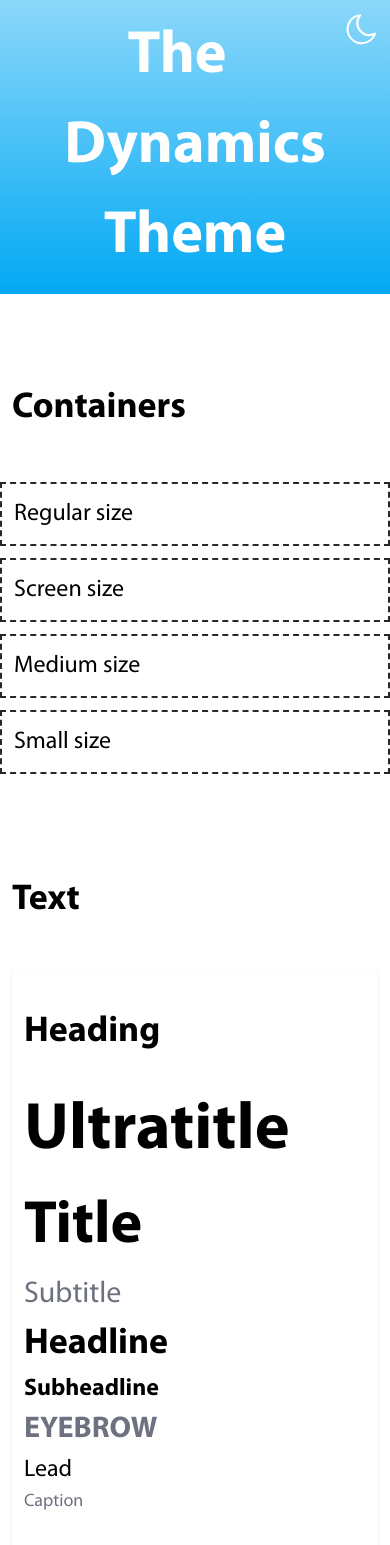
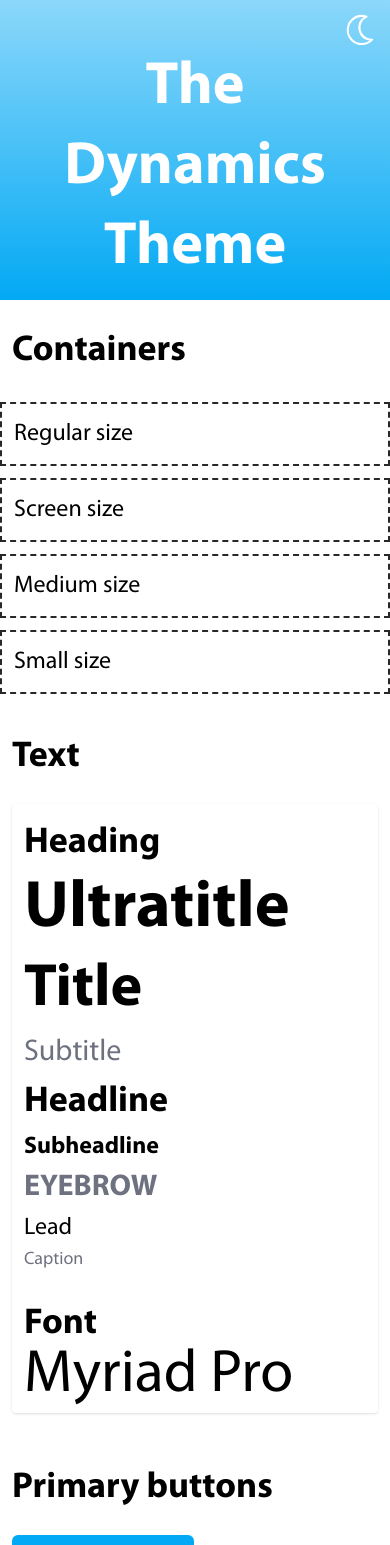
Before and after one commit to DevtranetHQ/Hacksuite-theme, a React (Create React App) app: page / in a window 390 px wide. Shown: the top 1545 px of the page. Built offline with nearby package versions, Linux system fonts and the light colour scheme.

Commit message:
Tweak for mobile

```diff
--- a/src/App.css
+++ b/src/App.css
@@ -1,3 +1,10 @@
 header {
     background: linear-gradient(180deg, #FFFFFF -85.1%, #03A9F4 100%);
 }
+
+@media screen and (max-width: 639.91px) {
+    /* sm */
+    .flex-wrap:nth-child(2) {
+        line-height: 100px;
+    }
+}
--- a/src/App.js
+++ b/src/App.js
@@ -3,12 +3,12 @@ import configValue from "./config";
 
 export default function App() {
     return (
-        <div className="flex flex-col gap-10">
+        <div className="flex flex-col sm:gap-1.5 md:gap-10">
             <header className="p-3 md:p-14 md:rounded-br-[145.5px] relative text-white text-center">
-                <h1 className="float-right md:absolute cursor-pointer rotate-[-25deg] top-3 right-5 headline">
-                    <svg xmlns="http://www.w3.org/2000/svg" aria-hidden="true" role="img" width="1em" height="1em" preserveAspectRatio="xMidYMid meet" viewBox="0 0 36 36"><path fill="currentColor" d="M31 27.19a1 1 0 0 0-1-.56h-.85a11 11 0 0 1-4.23-21.02a1 1 0 0 0 .61-1a1 1 0 0 0-.67-.91a14.7 14.7 0 0 0-5-.87a15.12 15.12 0 0 0 0 30.24a14.78 14.78 0 0 0 11-4.81a1 1 0 0 0 .14-1.07Zm-11.11 3.93a13.12 13.12 0 0 1 0-26.24a11.81 11.81 0 0 1 2 .16a13 13 0 0 0 5.72 23.53a12.75 12.75 0 0 1-7.72 2.55Z"/><path fill="none" d="M0 0h36v36H0z"/></svg>
+                <h1 className="md:absolute cursor-pointer md:rotate-[-25deg] top-3 right-5 headline">
+                    <svg className="float-right" xmlns="http://www.w3.org/2000/svg" aria-hidden="true" role="img" width="1em" height="1em" preserveAspectRatio="xMidYMid meet" viewBox="0 0 36 36"><path fill="currentColor" d="M31 27.19a1 1 0 0 0-1-.56h-.85a11 11 0 0 1-4.23-21.02a1 1 0 0 0 .61-1a1 1 0 0 0-.67-.91a14.7 14.7 0 0 0-5-.87a15.12 15.12 0 0 0 0 30.24a14.78 14.78 0 0 0 11-4.81a1 1 0 0 0 .14-1.07Zm-11.11 3.93a13.12 13.12 0 0 1 0-26.24a11.81 11.81 0 0 1 2 .16a13 13 0 0 0 5.72 23.53a12.75 12.75 0 0 1-7.72 2.55Z"/><path fill="none" d="M0 0h36v36H0z"/></svg>
                 </h1>
-                <h1 className="title">The Dynamics Theme</h1>
+                <h1 className="clear-both title">The Dynamics Theme</h1>
             </header>
 
             <section>
@@ -33,8 +33,8 @@ export default function App() {
             <section className="container-regular">
                 {/* Typography */}
                 <h1 className="heading mb-5">Text</h1>
-                <div className="md:grid grid-cols-2 rounded gap-2 shadow" id="typography">
-                    <div className="p-3 md:p-10">
+                <div className="lg:grid grid-cols-2 rounded gap-2 shadow" id="typography">
+                    <div className="p-3 md:p-10 md:pb-0 lg:pb-10">
                         <h1 className="heading">Heading</h1>
                         <h1 className="ultratitle">Ultratitle</h1>
                         <h1 className="title">Title</h1>
@@ -45,9 +45,9 @@ export default function App() {
                         <h1 className="lead">Lead</h1>
                         <h1 className="caption">Caption</h1>
                     </div>
-                    <div className="p-3 md:p-10">
+                    <div className="p-3 md:p-10 md:pt-0 lg:pt-10">
                         <h1 className="heading">Font</h1>
-                        <h1 className="text-60px md:text-66px">Myriad Pro</h1>
+                        <h1 className="text-60px md:text-66px leading-[50px]">Myriad Pro</h1>
                     </div>
                 </div>
             </section>
@@ -143,7 +143,7 @@ export default function App() {
                             <h1 className="text-24px md:text-42px">Translucent</h1>
                         </div>
                         <div className="card-translucent-dark">
-                            <h1 className="text-24px md:text-42px">TranslucentDark</h1>
+                            <h1 className="break-all text-24px md:text-42px">TranslucentDark</h1>
                         </div>
                     </div>
                 </div>
@@ -195,7 +195,7 @@ export default function App() {
             <section className="container-regular">
                 {/* Colors */}
                 <h1 className="heading mb-5">Colors</h1>
-                <div className="px-5 md:px-20">
+                <div className="px-5 lg:px-20">
                     <h1 className="heading mb-5">Primary Colors</h1>
                     <div className="md:grid grid-cols-3 gap-5 mb-10">
                         <div className="min-h-[120px] mb-2 md:mb-0 bg-deep-sky-blue font-bold p-5 py-28 rounded text-center text-24px text-white uppercase">
@@ -245,22 +245,22 @@ export default function App() {
                 <div className="outline-badge">Outline</div>
             </section>
 
-            <section className="container-regular">
+            <section className="container-regular" id="font-sizes">
                 {/* Font sizes */}
                 <h1 className="heading mb-5">Font sizes</h1>
                 <div className="md:flex flex-col">
-                    <div className="md:flex items-baseline leading-[170px]">
+                    <div className="flex flex-wrap md:flex-nowrap items-baseline leading-[170px]">
                         <div className="inline-block truncate text-198px">198px</div>
                         <div className="inline-block truncate text-156px">156px</div>
                     </div>
-                    <div className="md:flex gap-2 md:ml-5 items-baseline leading-[170px]">
+                    <div className="flex flex-wrap md:flex-nowrap gap-2 md:ml-5 items-baseline leading-[170px]">
                         <div className="inline-block truncate text-120px">120px</div>
                         <div className="inline-block truncate text-96px">96px</div>
                         <div className="inline-block truncate text-90px">90px</div>
                         <div className="inline-block truncate text-84px">84px</div>
                         <div className="inline-block truncate text-78px">78px</div>
                     </div>
-                    <div className="md:flex gap-3 md:ml-9 items-baseline leading-none">
+                    <div className="flex flex-wrap md:flex-nowrap gap-3 md:ml-9 items-baseline leading-none">
                         <div className="inline-block truncate text-72px">72px</div>
                         <div className="inline-block truncate text-66px">66px</div>
                         <div className="inline-block truncate text-60px">60px</div>
--- a/src/index.css
+++ b/src/index.css
@@ -63,15 +63,15 @@
      * Typography
      */
     .heading {
-        @apply font-bold text-36px md:text-42px leading-[100px];
+        @apply font-bold text-36px md:text-42px md:leading-[100px];
     }
 
     .ultratitle {
-        @apply font-bold text-66px md:text-120px leading-[100px];
+        @apply font-bold text-66px md:text-120px leading-[80px] md:leading-[100px];
     }
 
     .title {
-        @apply font-bold text-60px md:text-66px;
+        @apply font-bold text-60px md:text-66px leading-[80px];
     }
 
     .subtitle {
@@ -102,11 +102,11 @@
      * Buttons
      */
     .button-big, .button-medium, .button-small {
-        @apply leading-snug flex items-center justify-center bg-deep-sky-blue font-bold px-5 py-2 mr-2 mb-2 rounded-md text-white transition-all hover:scale-105 focus:scale-105;
+        @apply leading-tight flex items-center justify-center bg-deep-sky-blue font-bold px-5 py-2 mr-2 mb-2 rounded-md text-white transition-all hover:scale-105 focus:scale-105;
     }
 
     .outline-button-big, .outline-button-medium, .outline-button-small {
-        @apply flex items-center justify-center border-[3px] border-deep-sky-blue font-bold px-5 py-2 mr-2 mb-2 rounded-md text-deep-sky-blue transition-all hover:scale-105 focus:scale-105;
+        @apply leading-tight flex items-center justify-center border-[3px] border-deep-sky-blue font-bold px-5 py-2 mr-2 mb-2 rounded-md text-deep-sky-blue transition-all hover:scale-105 focus:scale-105;
     }
 
     .cta-button-big, .cta-button-medium, .cta-button-small {
```
